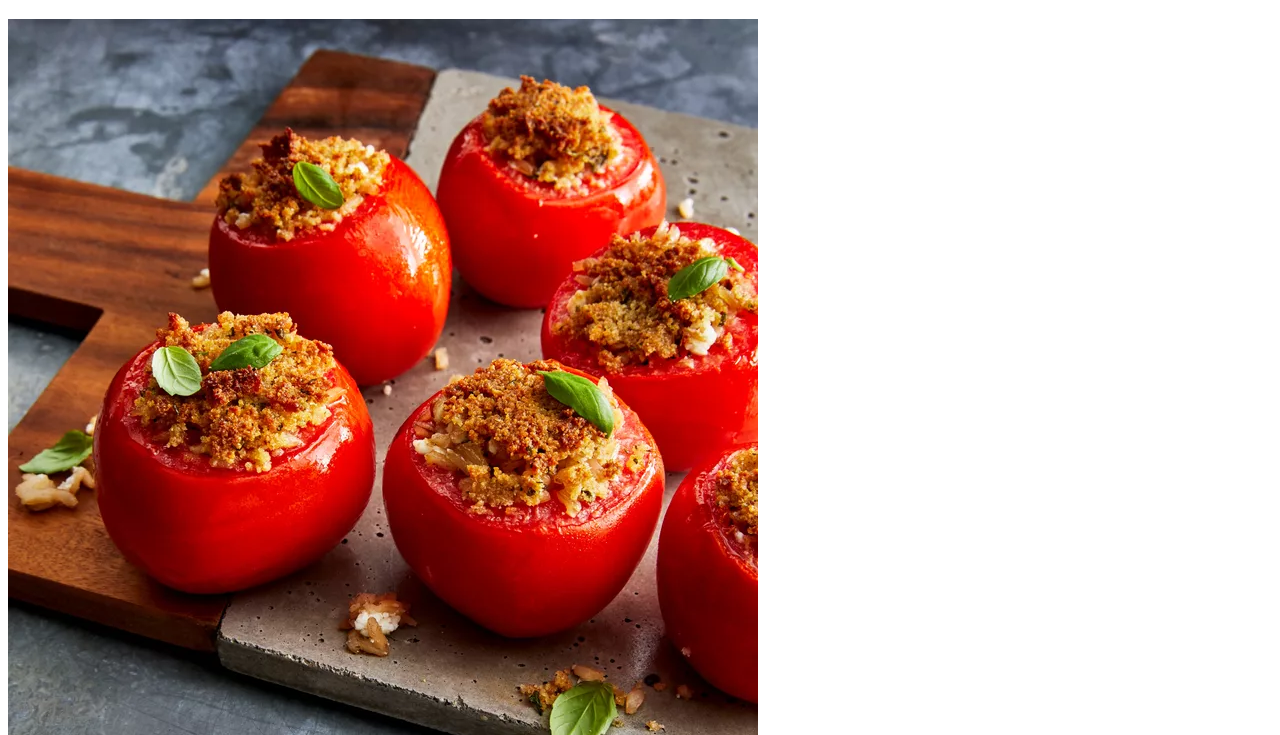
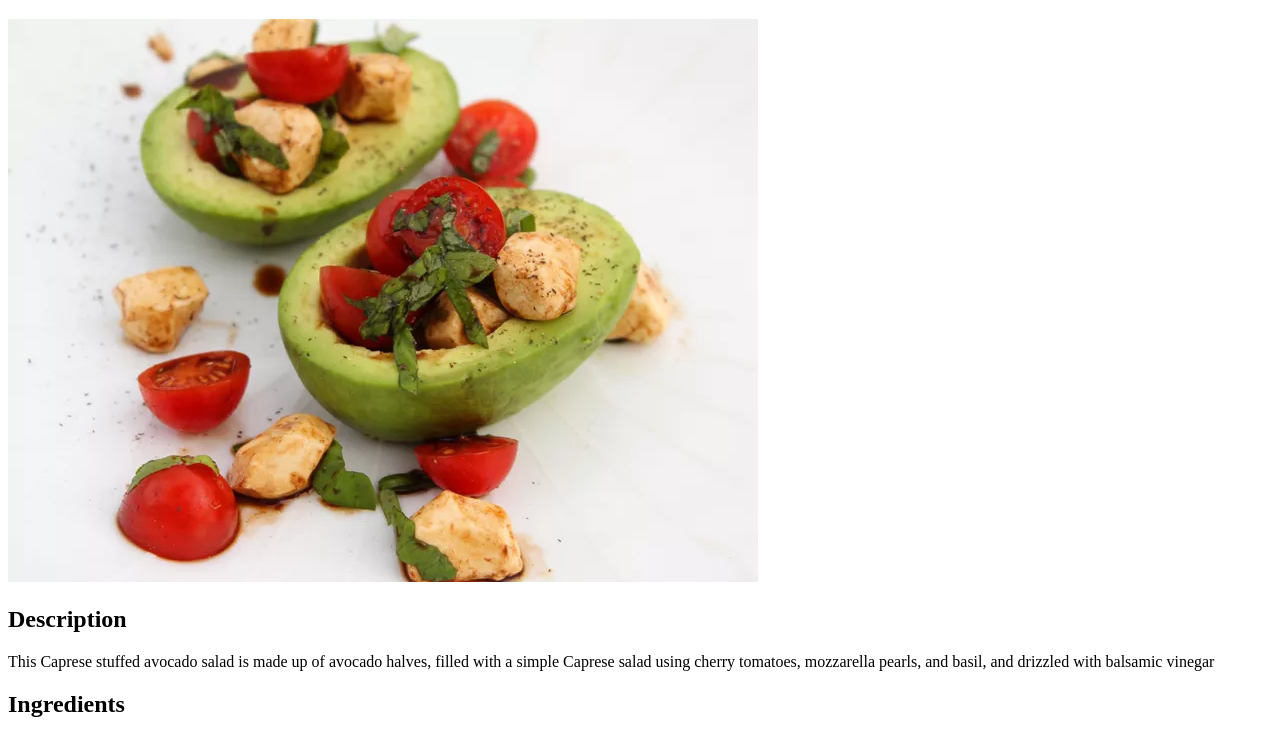
Before and after one commit to cverdes/odin-recipes, a plain HTML site: page recipes/caprese-stuffed-avocado.html in a window 1280 px wide. Shown: the part 61-796 px from the top of the page. Drawn offline with Linux system fonts and the light colour scheme.

Commit message:
fix: change image of the Caprese Stuffed Avocado
Changes to be committed:
	modified:   recipes/caprese-stuffed-avocado.html

```diff
--- a/recipes/caprese-stuffed-avocado.html
+++ b/recipes/caprese-stuffed-avocado.html
@@ -8,7 +8,7 @@
   <body>
     <h1>Caprese Stuffed Avocado</h1>
     <img
-      src="images/air-fried-italian-stuffed-tomatoes.webp"
+      src="images/caprese-stuffed-avocado.webp"
       alt="Caprese Stuffed Avocado"
     />
     <h2>Description</h2>
```
